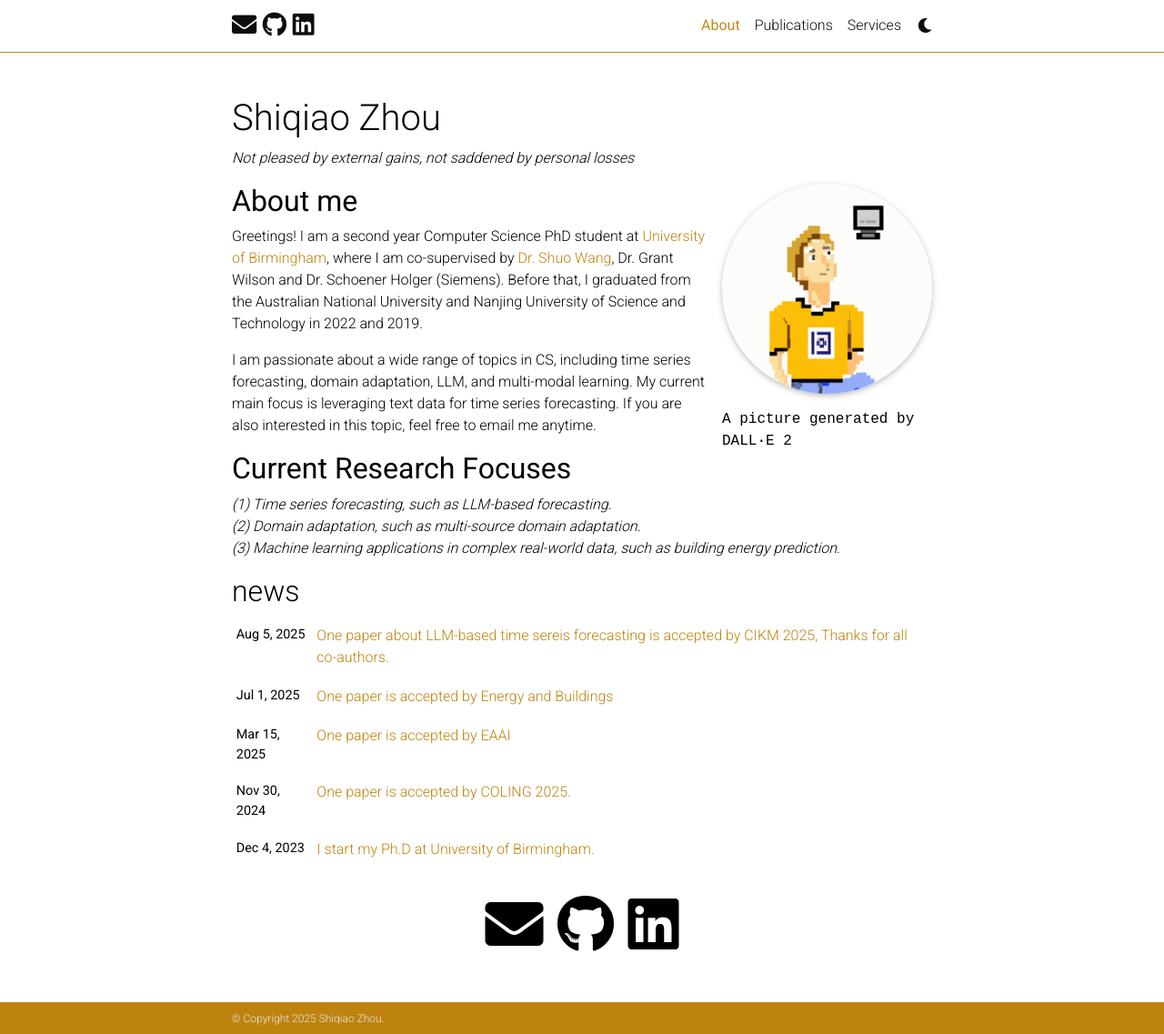
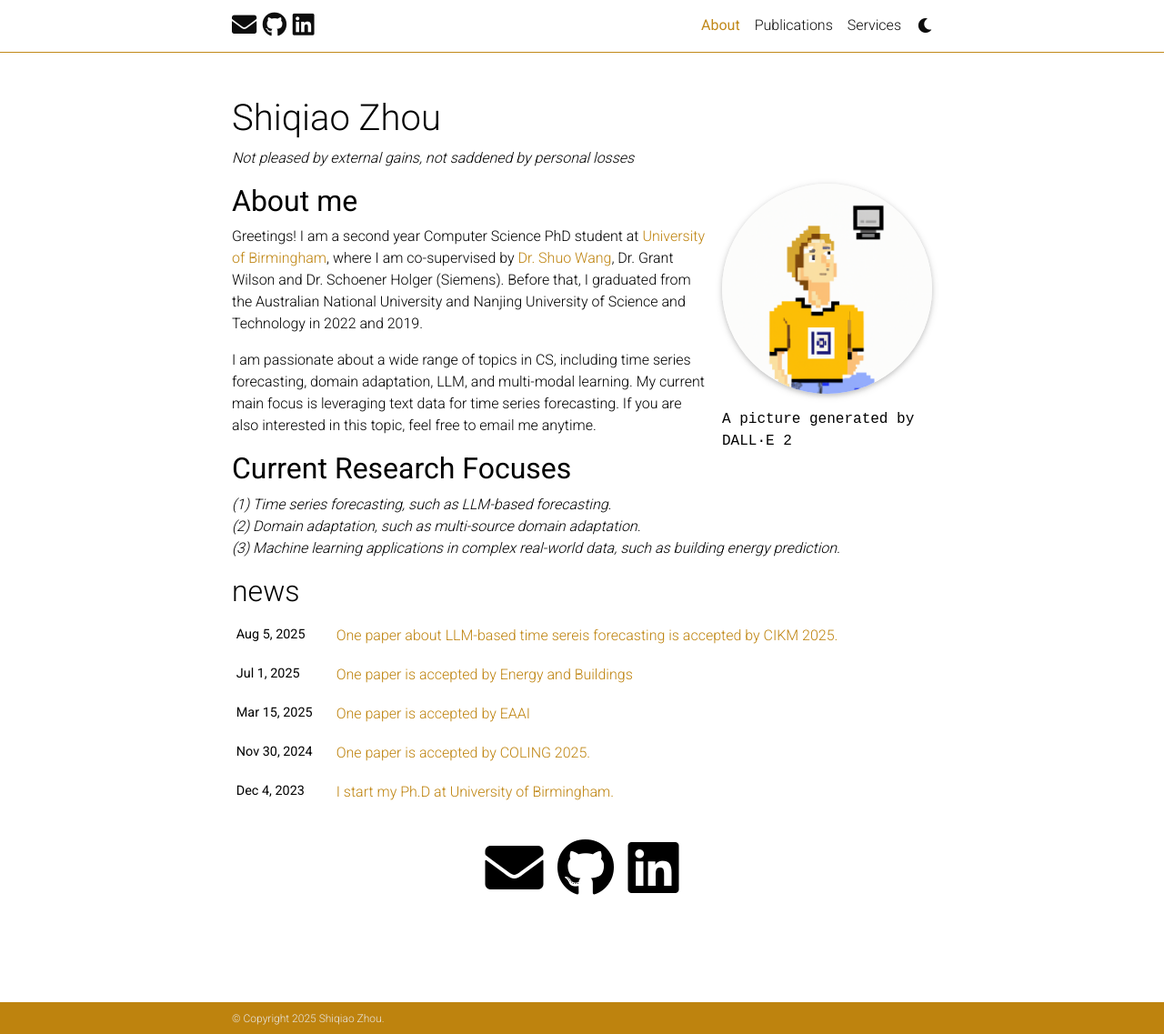
Before and after one commit to ShiqiaoZhou/ShiqiaoZhou.github.io, a Jekyll site: the page built from _pages/about.md, in a window 1280 px wide and 1137 px high. Shown: the whole window at 91% size. Built offline with Jekyll 4.4.1, drawn with Linux system fonts in a browser that asks for light colours; full-size pictures stand in for the smaller copies a plugin makes; comment, search, counter and statistics services are not loaded; a style sheet for code colours, icons or effects is not loaded.

Commit message:
update url

```diff
--- a/_config.yml
+++ b/_config.yml
@@ -277,6 +277,9 @@
 
   query: "@*"
 
+  bibtex_fields:
+    - url
+
 badges: # Display different badges for your pulications
   altmetric_badge: true # Altmetric badge (https://www.altmetric.com/products/altmetric-badges/)
   dimensions_badge: true # Dimensions badge (https://badge.dimensions.ai/)
--- a/_news/2025-08-05.md
+++ b/_news/2025-08-05.md
@@ -1,7 +1,7 @@
 ---
 layout: post
 date: 2025-08-05
-title: One paper about LLM-based time sereis forecasting is accepted by CIKM 2025, Thanks for all co-authors.
+title: One paper about LLM-based time sereis forecasting is accepted by CIKM 2025.
 inline: false
 ---
 :memo:
```
